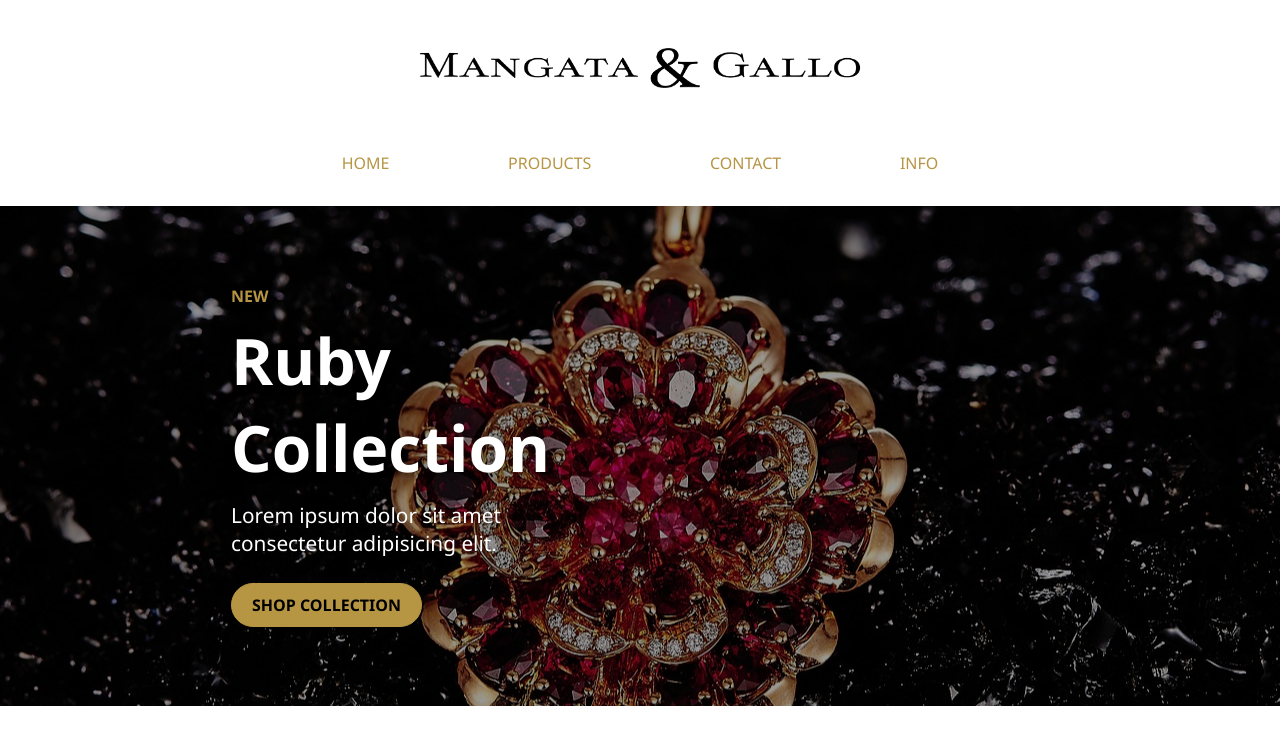
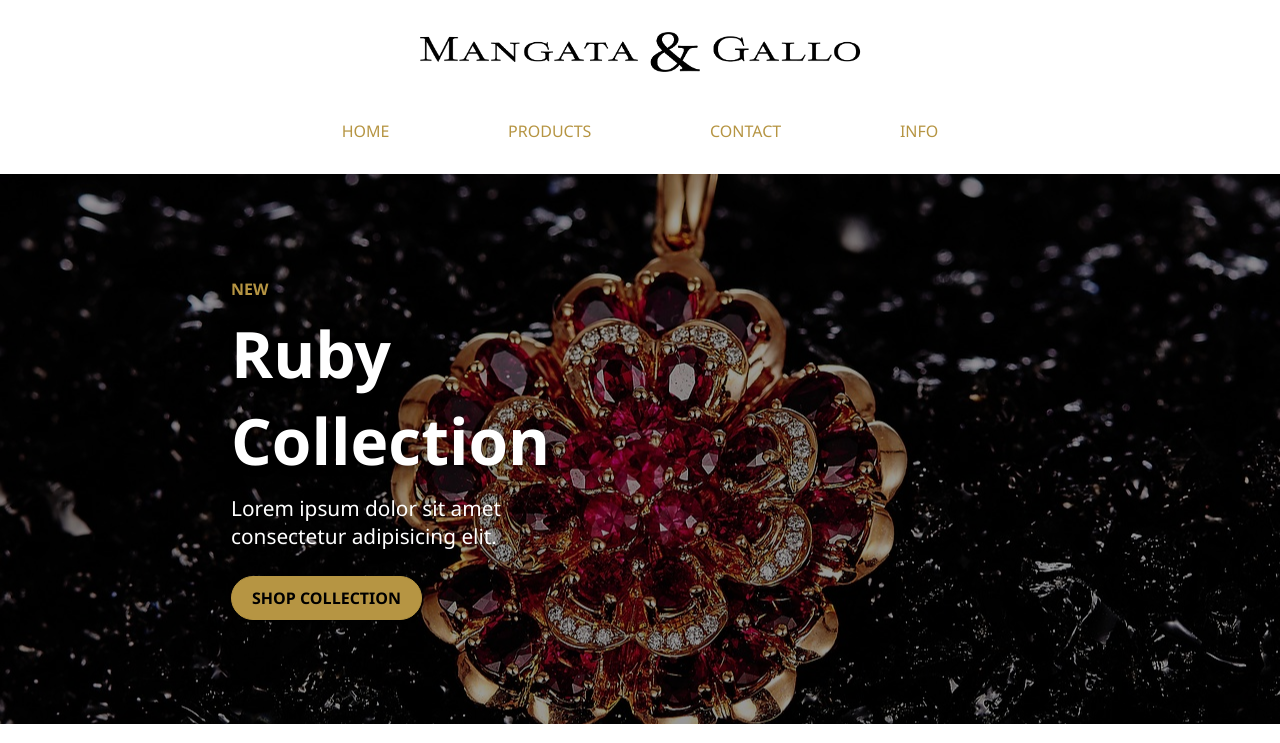
Before and after one commit to biancassantos/jewerly-store-project, a plain HTML site: page index.html in a window 1280 px wide. Shown: the top 743 px of the page. Drawn offline with Linux system fonts and the light colour scheme.

Commit message:
favicon and style fix

```diff
--- a/index.html
+++ b/index.html
@@ -5,6 +5,7 @@
     <meta name="viewport" content="width=device-width, initial-scale=1.0">
     <title>Mangata and Gallo</title>
     <link rel="stylesheet" href="style.css">
+    <link rel="shortcut icon" href="img/favicon.ico" type="image/x-icon">
 </head>
 <body>
     <header><img src="img/logo-1.png" alt="Page logo"></header>
--- a/style.css
+++ b/style.css
@@ -61,7 +61,7 @@ main {
 
 .promo {
     background-color: #000;
-    height: 430px;
+    height: 450px;
     background-image: url("img/promo.jpg");
     background-repeat: no-repeat;
     background-size: cover;
@@ -215,7 +215,7 @@ footer img {
 
 @media screen and (min-width: 750px) {
     header {
-        padding: 3rem 2rem;
+        padding: 2rem;
     }
 
     header img {
@@ -227,7 +227,7 @@ footer img {
     }
 
     .promo {
-        height: 500px;
+        height: 550px;
     }
 
     .promo-text h1 {
```
Also changed, not shown: img/favicon.ico (added).
